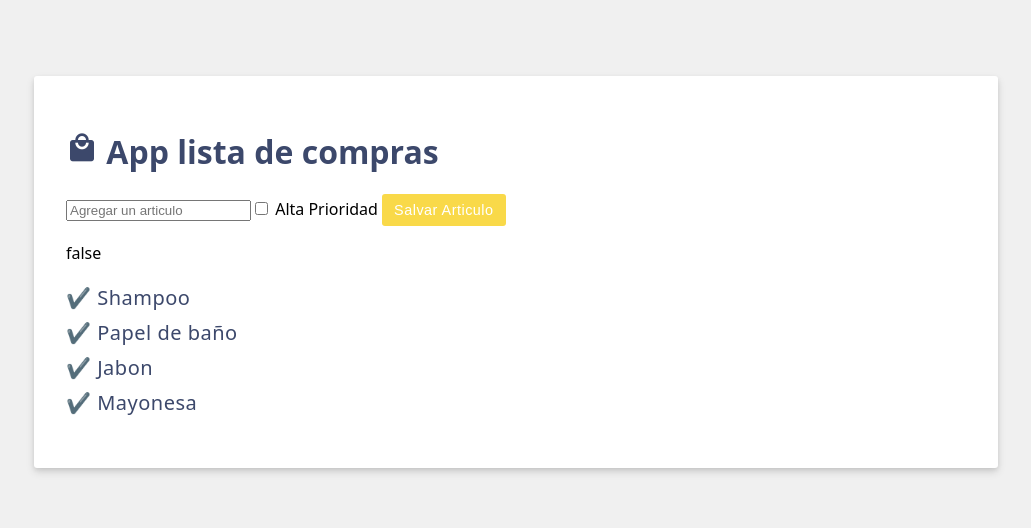
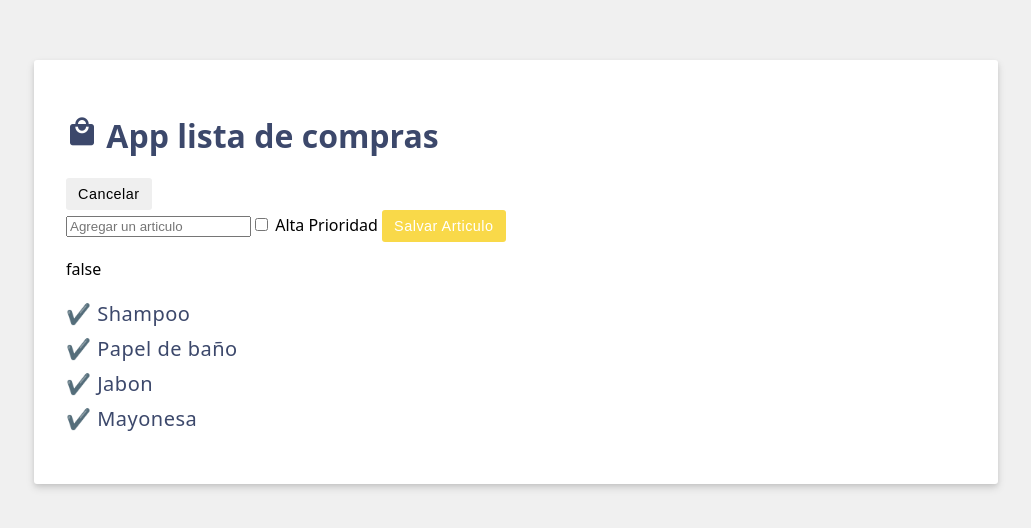
Before and after one commit to MiltonAaron2003/Repositorio-de-la-materia-DADM-2024B, a Vue app: page / in a window 1280 px wide. Shown: the part 128-656 px from the top of the page, without its empty margins (124-1155 px from the left). Built offline with nearby package versions, Linux system fonts and the light colour scheme.

Commit message:
⭐ S12 v-if Shows and hides main form

```diff
--- a/src/App.vue
+++ b/src/App.vue
@@ -20,7 +20,10 @@
 
 const newItem = ref("");
 const newItemHighPriority = ref(false);
-
+const editing=ref(true);
+const activateEdition=(activate)=>{
+  editing.value =activate;
+}
 </script>
 
 <template>
@@ -28,6 +31,11 @@
    <i class="material-icons shopping-cart-icon">local_mall</i>
     {{ header }}
   </h1>
+  <button v-if="editing"class="btn" @click="activateEdition(false)">Cancelar</button>
+  <button v-else class="btn btn-primary" @click="activateEdition(true)">Agregar articulo</button>
+  <form class="add-item form"
+  v-if="editing"
+  v-on:submit.prevent></form>
   <form v-on:submit.prevent="saveItem()">
   <input v-model="newItem" type="text" placeholder="Agregar un articulo" />
   <!--Caja de seleccion de Prioridad-->
@@ -49,6 +57,7 @@
   <ul>
     <li v-for="item in items" :key="item.id"> ✔️ {{  item.label }} </li>
   </ul>
+  <p v-if="items.length ===0">🥀 NO HAY ELEMENTOS EN LA LISTA 🥀</p>
 </template>
 
 <style scoped>
```
